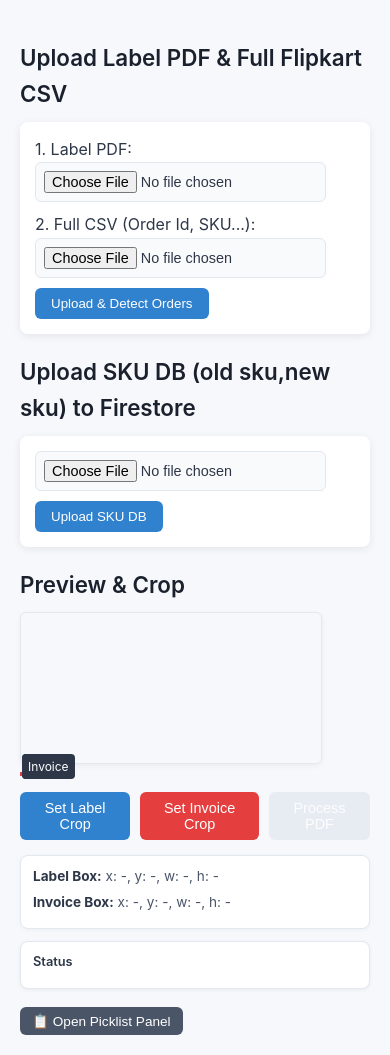
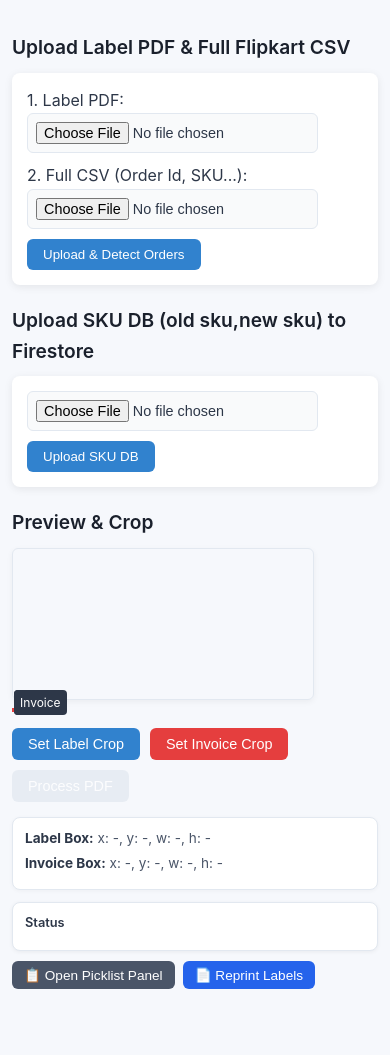
Before and after one commit to santoshk66/merged-pdf-cropper-sku, a website: page public/index.html in a window 390 px wide. After the commit the page ends 1005 px from the top, so only its background shows below. Drawn offline with Linux system fonts and the light colour scheme; a script that the page names is missing.

Commit message:
Update index.html

```diff
--- a/public/index.html
+++ b/public/index.html
@@ -68,6 +68,7 @@
     border: 1px solid #e2e8f0;
     border-radius: 6px;
     box-shadow: 0 2px 6px rgba(0, 0, 0, 0.05);
+    max-width: 100%;
   }
 
   .selector {
@@ -102,6 +103,7 @@
     display: flex;
     gap: 10px;
     margin-bottom: 10px;
+    flex-wrap: wrap;
   }
 
   .buttons-row button {
@@ -215,9 +217,17 @@
     margin-right: 4px;
   }
 
-  /* 🔹 Open picklist button */
-  #openPicklistBtn {
+  /* 🔹 Navigation buttons (Picklist + Reprint) */
+  .nav-buttons {
+    display: flex;
+    flex-wrap: wrap;
+    gap: 8px;
     margin-top: 8px;
+    margin-bottom: 4px;
+  }
+
+  #openPicklistBtn,
+  #openReprintBtn {
     background-color: #4a5568;
     color: #ffffff;
     font-size: 0.85rem;
@@ -225,6 +235,27 @@
     border-radius: 6px;
     border: none;
     cursor: pointer;
+    display: inline-flex;
+    align-items: center;
+    gap: 6px;
+  }
+
+  #openReprintBtn {
+    background-color: #2563eb;
+  }
+
+  #openPicklistBtn:hover,
+  #openReprintBtn:hover {
+    opacity: 0.9;
+  }
+
+  @media (max-width: 640px) {
+    body {
+      padding: 12px;
+    }
+    h2 {
+      font-size: 1.2rem;
+    }
   }
   </style>
 </head>
@@ -272,10 +303,15 @@
     <div class="log-title">Status</div>
   </div>
 
-  <!-- 🔹 Button to open separate picklist page -->
-  <button id="openPicklistBtn" type="button">
-    📋 Open Picklist Panel
-  </button>
+  <!-- 🔹 Navigation buttons: Picklist + Reprint -->
+  <div class="nav-buttons">
+    <button id="openPicklistBtn" type="button">
+      📋 Open Picklist Panel
+    </button>
+    <button id="openReprintBtn" type="button">
+      📄 Reprint Labels
+    </button>
+  </div>
 
   <!-- 🔹 Loading overlay -->
   <div id="loadingOverlay">
@@ -287,13 +323,20 @@
 
   <script src="main.js"></script>
   <script>
-    // Simple redirect button to open picklist.html in new tab
+    // Redirect buttons
     const openPicklistBtn = document.getElementById('openPicklistBtn');
     if (openPicklistBtn) {
       openPicklistBtn.addEventListener('click', () => {
         window.open('/picklist.html', '_blank');
       });
     }
+
+    const openReprintBtn = document.getElementById('openReprintBtn');
+    if (openReprintBtn) {
+      openReprintBtn.addEventListener('click', () => {
+        window.open('/reprint.html', '_blank');
+      });
+    }
   </script>
 </body>
 </html>
```
